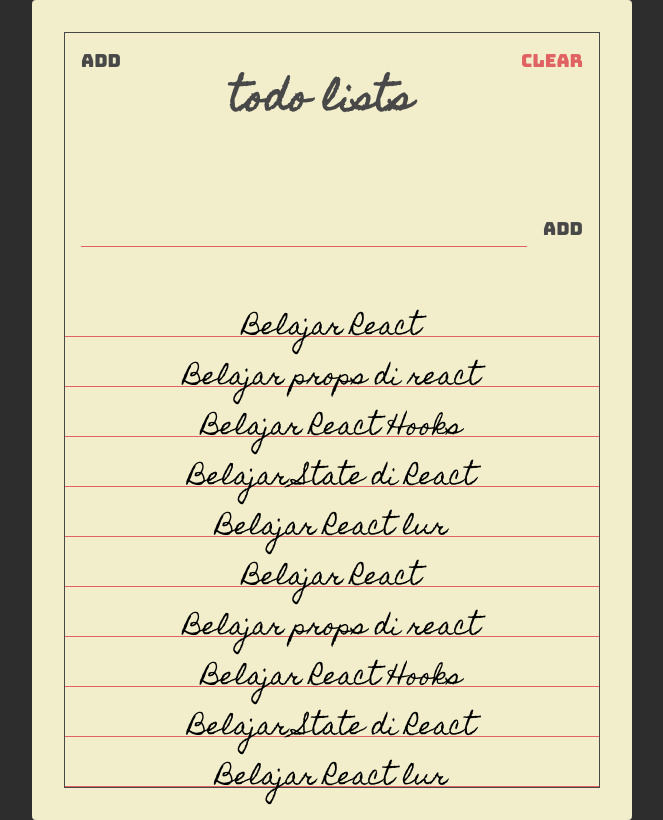
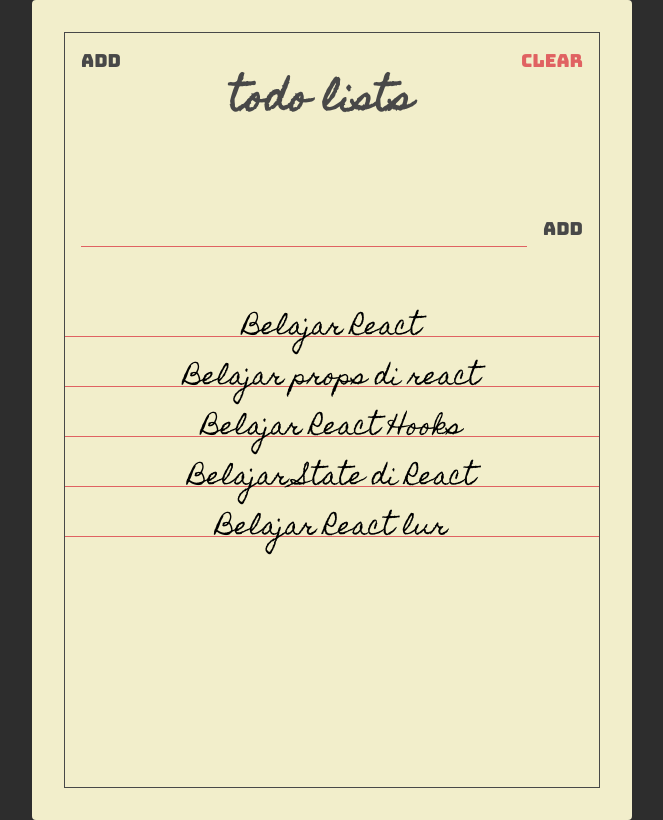
Before and after one commit to DandiIndraWijaya/react-todolist, a React (Create React App) app: page / in a window 1280 px wide. Shown: the whole page, without its empty margins (308-971 px from the left). Built offline with nearby package versions, Linux system fonts and the light colour scheme.

Commit message:
Refactor todos dan todolist component

```diff
--- a/src/components/Todos.jsx
+++ b/src/components/Todos.jsx
@@ -1,39 +1,8 @@
 import React from 'react';
 import Todo from './Todo';
+import PropTypes from 'prop-types';
 
-const Todos = () => {
-    const todos = [
-        {
-            text: "Belajar React"
-        },
-        {
-            text: "Belajar props di react"
-        },
-        {
-            text: "Belajar React Hooks"
-        },
-        {
-            text: "Belajar State di React"
-        },
-        {
-            text: "Belajar React lur"
-        },
-        {
-            text: "Belajar React"
-        },
-        {
-            text: "Belajar props di react"
-        },
-        {
-            text: "Belajar React Hooks"
-        },
-        {
-            text: "Belajar State di React"
-        },
-        {
-            text: "Belajar React lur"
-        },
-    ];
+const Todos = ({ todos }) => {
 
     return (
         <section className="todos">
@@ -44,4 +13,10 @@
     );
 };
 
+Todos.propTypes = {
+    todos: PropTypes.arrayOf(PropTypes.shape({
+        text: PropTypes.string
+    }))
+}
+
 export default Todos;
--- a/src/pages/TodoList.jsx
+++ b/src/pages/TodoList.jsx
@@ -1,4 +1,4 @@
-import React from 'react';
+import React, { useState } from 'react';
 
 import Paper from '../components/Paper'
 import Header from '../components/Header'
@@ -6,11 +6,29 @@
 import Todos from '../components/Todos';
 
 const TodoList = () => {
+    const [ todos, setTodos] = useState([
+        {
+            text: "Belajar React"
+        },
+        {
+            text: "Belajar props di react"
+        },
+        {
+            text: "Belajar React Hooks"
+        },
+        {
+            text: "Belajar State di React"
+        },
+        {
+            text: "Belajar React lur"
+        },
+    ])
+
   return (
     <Paper>
         <Header />
         <TodoForm />
-        <Todos />
+        <Todos todos={todos} />
     </Paper>
   );
 }
```
